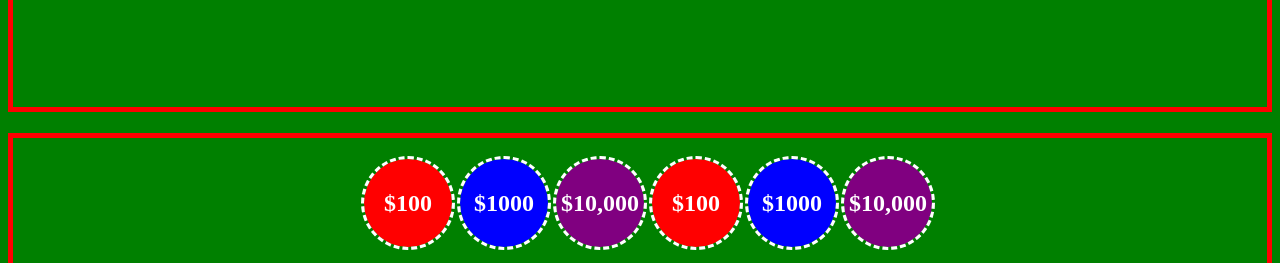
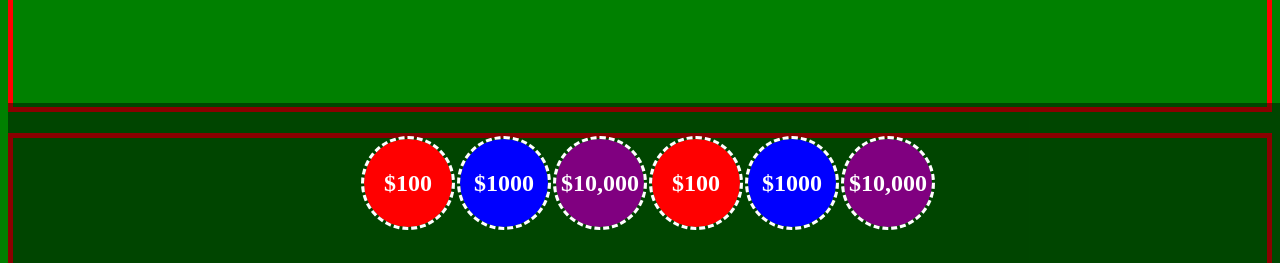
Before and after one commit to Davidthemerc/CIT85, a plain HTML site: page week_9/position_fixed/index.html in a window 1280 px wide. Shown: the part 537-800 px from the top of the page. Drawn offline with Linux system fonts and the light colour scheme.

Commit message:
Picked better transparency and color

```diff
--- a/week_9/position_fixed/main.css
+++ b/week_9/position_fixed/main.css
@@ -12,8 +12,8 @@ h1 {
 .fixed {
   position: fixed;
   bottom: 0;
-  background-color: rgba(255, 255, 255, 0);
-  height: 15vh;
+  background-color: rgba(0, 0, 0, 0.459);
+  height: 20vh;
   width: 100%;
   display: flex;
   align-items: center;
```
